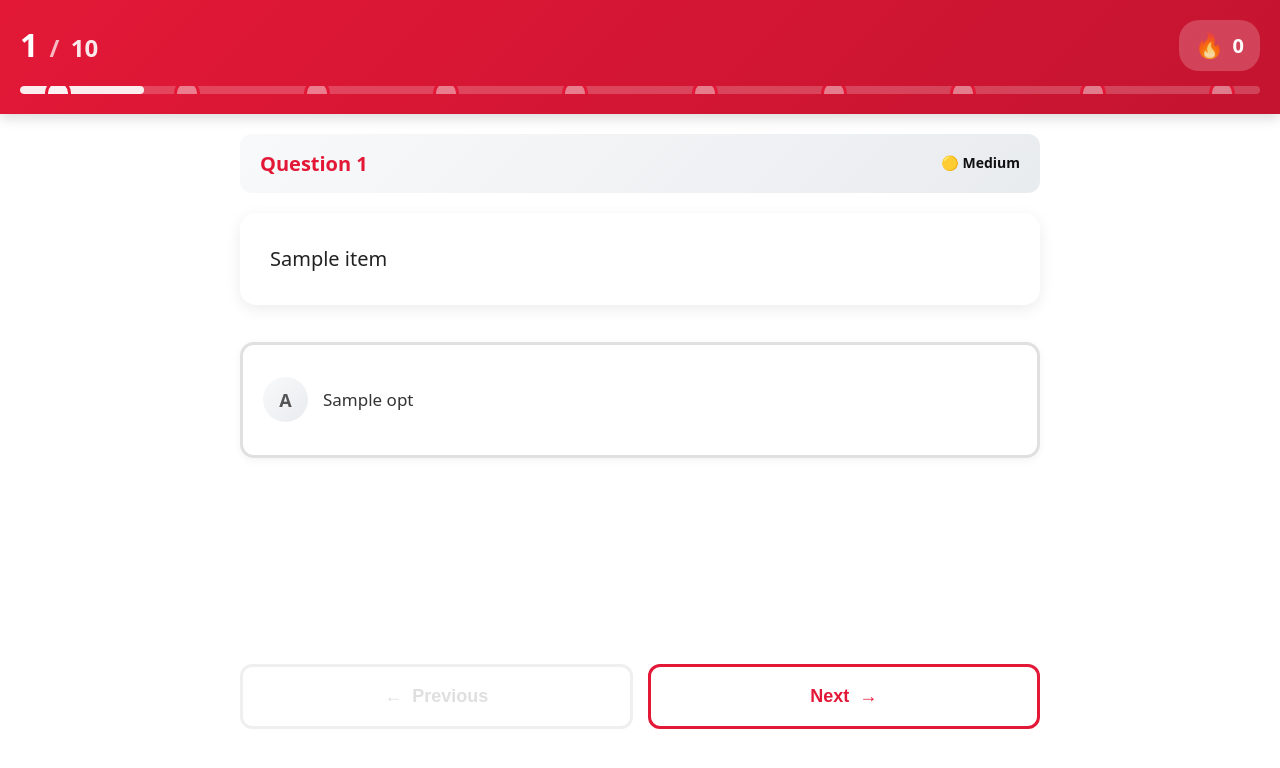
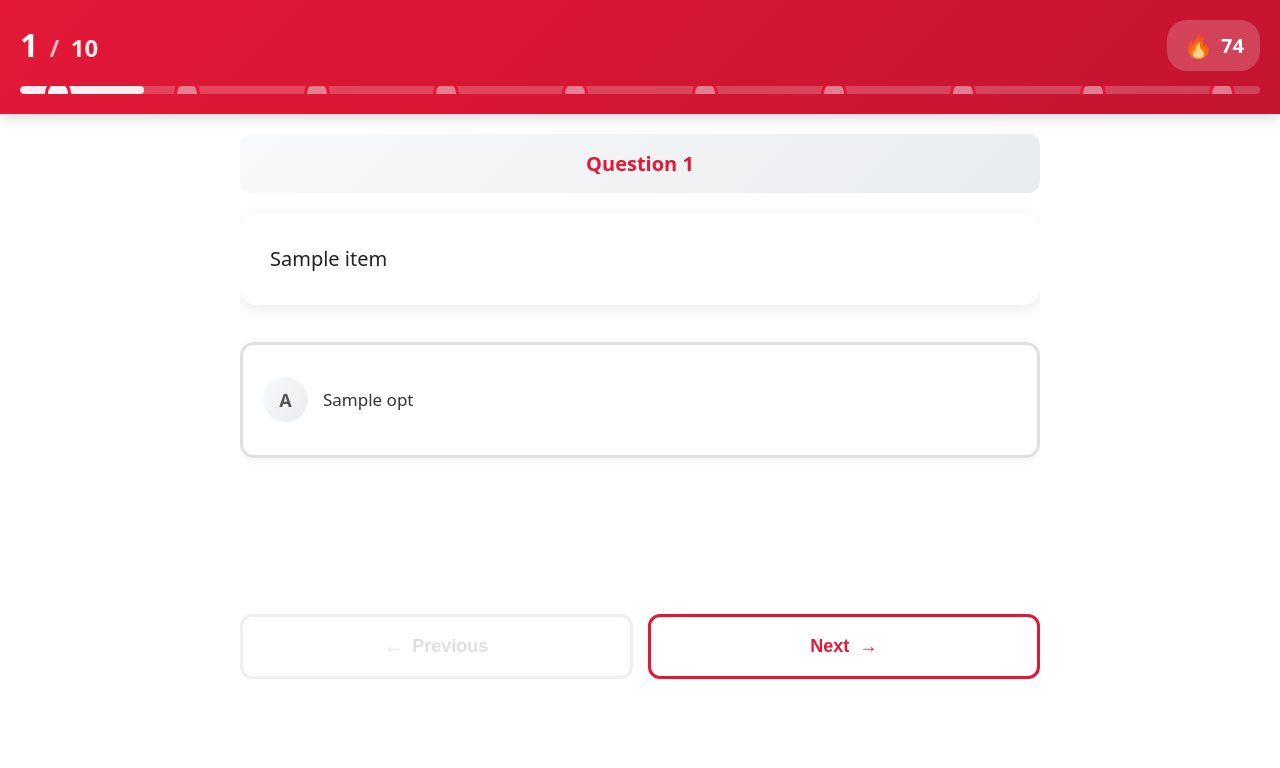
Before and after one commit to Social-Innovation-Lab/Innovation-exhibition-quiz, a Flask app: template templates/quiz.html in a window 1280 px wide. Shown: the top 768 px of the page. Run offline with Flask 3, Linux system fonts and the light colour scheme; the template is opened without the code that fills it: most values are stand-ins (such as "Sample title", 1, 10 or a date in 2020).

Commit message:
Update quiz to remove difficulty and streak, adding a timer and swipe functionality
Removes difficulty indicators and streak counter, introduces an 80-second timer with visual warnings, enables swipe navigation between questions, and adjusts the score display on the results page to show "out of" and "Missed a prize by X points" with a light bulb emoji, also changing "Play Again" to "Next Player".

Replit-Commit-Author: Agent
Replit-Commit-Session-Id: 37877615-d133-4c1f-b6b6-f54cbc6b3767
Replit-Commit-Checkpoint-Type: intermediate_checkpoint
Replit-Commit-Screenshot-Url: https://storage.googleapis.com/screenshot-production-us-central1/474f6d33-5530-4c51-8e53-e2d7cdb3d75e/37877615-d133-4c1f-b6b6-f54cbc6b3767/UszPsP3

```diff
--- a/static/main.js
+++ b/static/main.js
@@ -6,8 +6,11 @@
   let currentQuestion = 0;
   const totalQuestions = 10;
   let answeredCount = 0;
-  let streak = 0;
   const answers = new Set();
+
+  // 80-second timer
+  let timeRemaining = 80;
+  let timerInterval = null;
 
   const encouragements = [
     "Great choice! 🎯",
@@ -77,18 +80,41 @@
     if (encourageEl) {
       const randomMsg = encouragements[Math.floor(Math.random() * encouragements.length)];
       encourageEl.textContent = randomMsg;
+    }
+  }
 
-      // Increment streak
-      streak++;
-      const streakBadge = document.getElementById('streakBadge');
-      const streakCount = document.getElementById('streakCount');
-      streakCount.textContent = streak;
+  function startTimer() {
+    const timerCountEl = document.getElementById('timerCount');
+    const timerBadge = document.getElementById('timerBadge');
 
-      if (streak >= 3) {
-        streakBadge.classList.add('active');
-        setTimeout(() => streakBadge.classList.remove('active'), 500);
+    timerInterval = setInterval(() => {
+      timeRemaining--;
+      timerCountEl.textContent = timeRemaining;
+
+      // Add warning state when 30 seconds left
+      if (timeRemaining === 30) {
+        timerBadge.classList.add('warning');
       }
-    }
+
+      // Add danger state when 10 seconds left
+      if (timeRemaining === 10) {
+        timerBadge.classList.remove('warning');
+        timerBadge.classList.add('danger');
+      }
+
+      // Auto-submit when time runs out
+      if (timeRemaining <= 0) {
+        clearInterval(timerInterval);
+        timerCountEl.textContent = '0';
+        // Auto-submit the form
+        const submitBtn = document.getElementById('submitBtn');
+        if (submitBtn) {
+          submitBtn.click();
+        } else {
+          form.submit();
+        }
+      }
+    }, 1000);
   }
 
   // Navigation buttons
@@ -183,13 +209,8 @@
 
     if (Math.abs(diff) > swipeThreshold) {
       if (diff > 0 && currentQuestion < totalQuestions - 1) {
-        // Swipe left - next question
-        const currentCard = document.querySelector('.question-card.active');
-        const currentInput = currentCard ? currentCard.querySelector('input[type="radio"]:checked') : null;
-
-        if (currentInput) {
-          showQuestion(currentQuestion + 1);
-        }
+        // Swipe left - next question (allow even without answer)
+        showQuestion(currentQuestion + 1);
       } else if (diff < 0 && currentQuestion > 0) {
         // Swipe right - previous question
         showQuestion(currentQuestion - 1);
@@ -200,11 +221,13 @@
   // Initialize
   updateProgress();
   updateNavButtons();
+  startTimer();
 
   // Kiosk mode: prevent accidental back/refresh
   let submitted = false;
   form.addEventListener('submit', () => {
     submitted = true;
+    clearInterval(timerInterval); // Stop timer on submit
     const submitBtn = document.getElementById('submitBtn');
     if (submitBtn) {
       submitBtn.disabled = true;
--- a/templates/quiz.html
+++ b/templates/quiz.html
@@ -9,9 +9,9 @@
       <span class="separator">/</span>
       <span class="total-q">10</span>
     </div>
-    <div class="streak-badge" id="streakBadge">
+    <div class="timer-badge" id="timerBadge">
       <span class="fire-icon">🔥</span>
-      <span id="streakCount">0</span>
+      <span id="timerCount">80</span>
     </div>
   </div>
   <div class="progress-bar-container">
@@ -35,7 +35,6 @@
       <div class="question-card {% if loop.index == 1 %}active{% endif %}" data-question="{{loop.index}}">
         <div class="card-header">
           <span class="q-number">Question {{loop.index}}</span>
-          <span class="q-difficulty">{{ ['🟢 Easy', '🟡 Medium', '🔴 Hard'][loop.index % 3] }}</span>
         </div>
 
         <div class="question-text">
@@ -116,7 +115,7 @@
   opacity: 0.9;
 }
 
-.streak-badge {
+.timer-badge {
   display: flex;
   align-items: center;
   gap: 8px;
@@ -128,10 +127,14 @@
   transition: all 0.3s ease;
 }
 
-.streak-badge.active {
-  background: rgba(255,255,255,0.3);
-  transform: scale(1.1);
-  animation: pulse 0.5s ease;
+.timer-badge.warning {
+  background: rgba(255,200,0,0.3);
+  animation: pulse 0.5s ease infinite;
+}
+
+.timer-badge.danger {
+  background: rgba(255,100,100,0.4);
+  animation: pulse 0.3s ease infinite;
 }
 
 .fire-icon {
@@ -189,7 +192,9 @@
 
 .carousel-wrapper {
   position: relative;
-  min-height: 500px;
+  min-height: 450px;
+  max-height: calc(100vh - 300px);
+  overflow: hidden;
 }
 
 .question-card {
@@ -214,25 +219,18 @@
 }
 
 .card-header {
-  display: flex;
-  justify-content: space-between;
-  align-items: center;
   margin-bottom: 20px;
   padding: 15px 20px;
   background: linear-gradient(135deg, #f8f9fa 0%, #e9ecef 100%);
   border-radius: 12px;
   animation: fadeIn 0.6s ease-out;
+  text-align: center;
 }
 
 .q-number {
   font-size: 20px;
   font-weight: 700;
   color: #e31837;
-}
-
-.q-difficulty {
-  font-size: 14px;
-  font-weight: 600;
 }
 
 .question-text {
```
Also changed, not shown: templates/result.html (+6 -7 lines), 2 other files.
